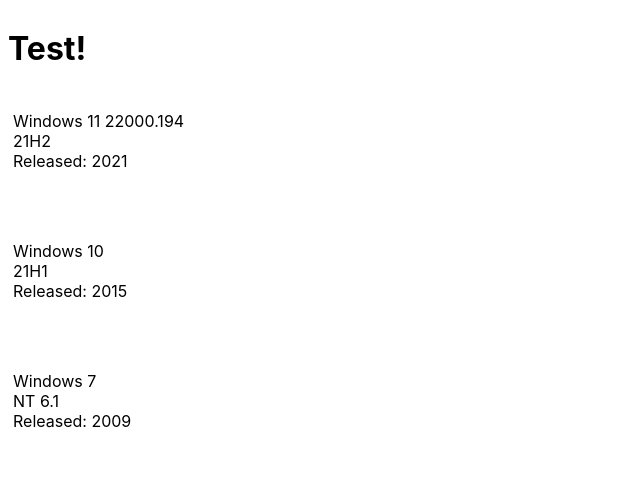
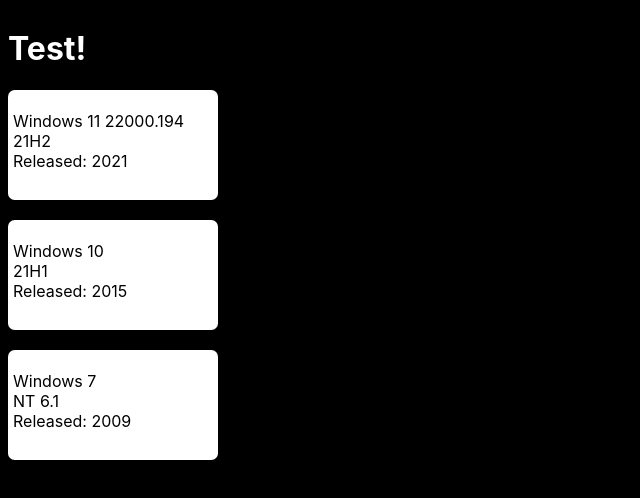
Before and after one commit to sven204/wininfosvelte, a Svelte app: page / in a window 1280 px wide. Shown: the top 498 px of the page, without its empty margins (0-640 px from the left). Built offline with nearby package versions, Linux system fonts and the light colour scheme.

Commit message:
bg black, color white

```diff
--- a/public/global.css
+++ b/public/global.css
@@ -2,6 +2,7 @@
 	position: relative;
 	width: 100%;
 	height: 100%;
+	background-color: black;
 }
 
 body {
--- a/src/App.svelte
+++ b/src/App.svelte
@@ -1,6 +1,7 @@
 <script>
 	import windowslist from './data';
 </script>
+
 	<h1>Test!</h1>
 	{#each windowslist as windows}
 		<div class="card">
@@ -8,13 +9,20 @@
 		</div>
 		<br>
 	{/each}
+
+
 <style>
+	* {
+		color: white;
+	}
+	.card * {
+		color: black;
+	}
 	.card {
 		height: 100px;
 		background-color: white;
 		border-radius: 5pt;
 		width: 200px;
-		color: black;
 		padding: 5px;
 	}
 </style>
```
Lines whose indentation alone changed are shown as unchanged.
